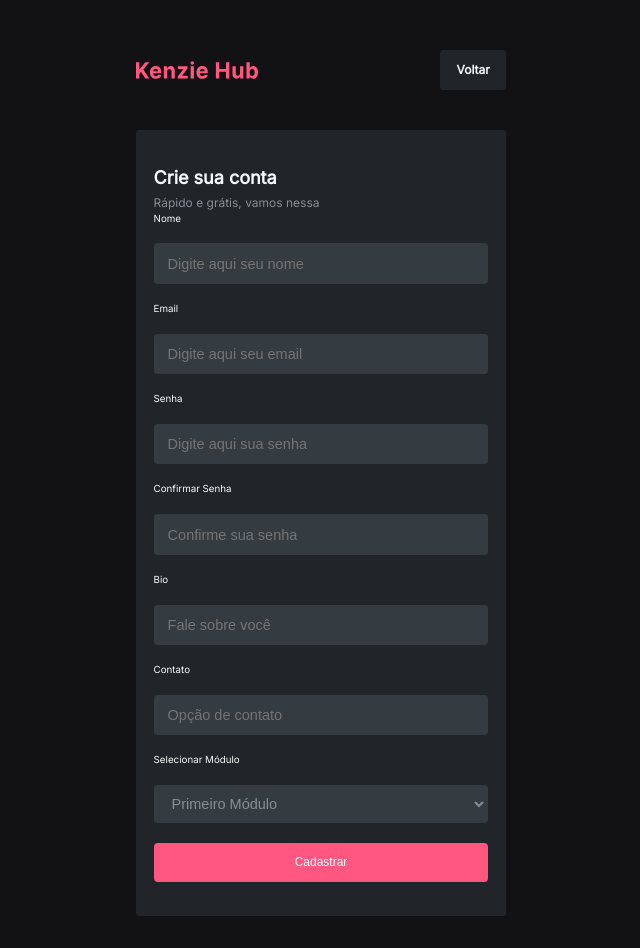
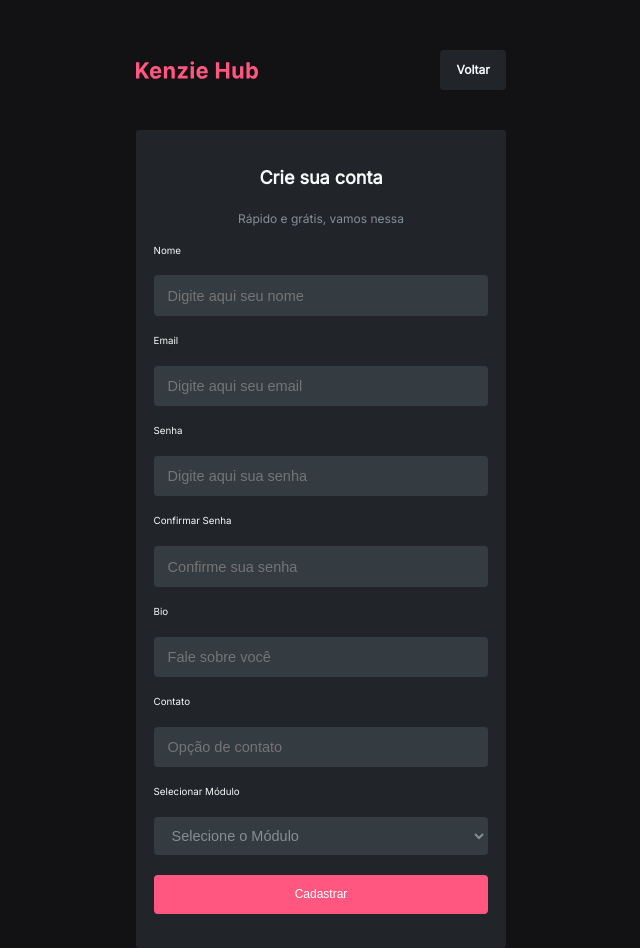
Before and after one commit to Kenzie-Academy-Brasil-Developers/Kenzie-hub-MatheusBirro, a React (Vite) app: page /register in a window 1280 px wide. Shown: the whole page, without its empty margins (319-959 px from the left). Before the commit the page ends 916 px from the top, so only its background shows below. Built offline with nearby package versions, Linux system fonts and the light colour scheme; the HTML template or start-up script is replaced by a standard one.

Commit message:
Feat: Requisições de Login e Register

```diff
--- a/package.json
+++ b/package.json
@@ -10,11 +10,14 @@
     "preview": "vite preview"
   },
   "dependencies": {
+    "@hookform/resolvers": "^3.3.1",
+    "axios": "^1.5.1",
     "react": "^18.2.0",
     "react-dom": "^18.2.0",
     "react-hook-form": "^7.47.0",
     "react-router-dom": "^6.16.0",
-    "sass": "^1.69.0"
+    "sass": "^1.69.0",
+    "zod": "^3.22.4"
   },
   "devDependencies": {
     "@types/react": "^18.2.15",
--- a/src/Components/Forms/RegisterForm/index.jsx
+++ b/src/Components/Forms/RegisterForm/index.jsx
@@ -1,31 +1,49 @@
 import { useForm } from "react-hook-form"
 import { InputForm } from "../input"
 import styles from "./style.module.scss"
+import { zodResolver } from "@hookform/resolvers/zod";
+import { formSchemaRegister } from "../../formSchema";
+import { api } from "../../../Services/api";
+import { useNavigate } from "react-router-dom";
 
 export const RegisterForm = () => {
-    const { register, handleSubmit} = useForm();
+    const navigate = useNavigate()
+
+    const { register, handleSubmit, formState: {errors}} = useForm({
+        resolver: zodResolver(formSchemaRegister)
+    });
+
+    const userRegister =  async (payload) =>{
+        try{
+            const {data} = await api.post("users", payload)
+            console.log(data);
+            navigate("/")
+        }catch (error){
+            console.log(error);
+        }
+    }
 
     const submit = (payload) => {
-        console.log(payload)
+        userRegister(payload)
     }
 
     return(
         <form className={styles.form__container} onSubmit={handleSubmit(submit)}>
-            <InputForm label="Nome" type="text" placeholder="Digite aqui seu nome" {...register("name")}/>
-            <InputForm label="Email" type="email" placeholder="Digite aqui seu email" {...register("email")}/>
-            <InputForm label="Senha" type="password" placeholder="Digite aqui sua senha" {...register("password")}/>
-            <InputForm label="Confirmar Senha" type="password" placeholder="Confirme sua senha" {...register("password")}/>
-            <InputForm label="Bio" type="text" placeholder="Fale sobre você" {...register("bio")}/>
-            <InputForm label="Contato" type="tel" placeholder="Opção de contato" {...register("contact")}/>
+            <InputForm label="Nome" type="text" placeholder="Digite aqui seu nome" {...register("name")}  error={errors.name}/>
+            <InputForm label="Email" type="email" placeholder="Digite aqui seu email" {...register("email")}  error={errors.email}/>
+            <InputForm label="Senha" type="password" placeholder="Digite aqui sua senha" {...register("password")}  error={errors.password}/>
+            <InputForm label="Confirmar Senha" type="password" placeholder="Confirme sua senha" {...register("confirmPassword")}  error={errors.confirmPassword}/>
+            <InputForm label="Bio" type="text" placeholder="Fale sobre você" {...register("bio")}  error={errors.bio}/>
+            <InputForm label="Contato" type="tel" placeholder="Opção de contato" {...register("contact")}  error={errors.contact}/>
             <label className={styles.label__select} htmlFor="module">Selecionar Módulo</label>
-            <select name="" id="" >
-                <option value="">Primeiro Módulo</option>
-                <option value="">Segundo Módulo</option>
-                <option value="">Terceiro Módulo</option>
-                <option value="">Quarto Módulo</option>
-                <option value="">Quinto Módulo</option>
-                <option value="">Sexto Módulo</option>
+            <select name="course_module" id="course_module" {...register("course_module")} error={errors.course_module}>
+                <option value="">Selecione o Módulo</option>
+                <option value="Primeiro módulo (Introdução ao Frontend)">Primeiro Módulo</option>
+                <option value="Segundo módulo (Frontend Avançado)">Segundo Módulo</option>
+                <option value="Terceiro módulo (Introdução ao Backend)">Terceiro Módulo</option>
+                <option value="Quarto módulo (Backend Avançado)">Quarto Módulo</option>
             </select>
+            {errors.course_module? <small>{errors.course_module.message}</small> : null}
             <button type="submit">Cadastrar</button>
         </form>
     )
--- a/src/Components/Forms/input/index.jsx
+++ b/src/Components/Forms/input/index.jsx
@@ -1,11 +1,12 @@
 import { forwardRef } from "react"
 import styles from "./style.module.scss"
 
-export const InputForm = forwardRef (({label, id, ...rest}, ref) => {
+export const InputForm = forwardRef (({label, id, error, ...rest}, ref) => {
     return(
         <>
             <label htmlFor={id} className={styles.login__label}>{label}</label>
             <input className={styles.login__input} ref={ref} {...rest} />
+            {error ? <small>{error.message}</small> : null }
         </>
     )
 })
--- a/src/Components/Forms/loginForm/index.jsx
+++ b/src/Components/Forms/loginForm/index.jsx
@@ -2,18 +2,36 @@ import { useForm } from "react-hook-form"
 import { InputForm } from "../input"
 import { Link } from "react-router-dom";
 import styles from "./style.module.scss"
+import { zodResolver } from "@hookform/resolvers/zod"
+import { formSchemaLogin } from "../../formSchema";
+import { useNavigate } from "react-router-dom";
+import { api } from "../../../Services/api";
 
 export const LoginForm = () => {
-    const { register, handleSubmit} = useForm();
+    const navigate = useNavigate()
+
+    const { register, handleSubmit, formState: {errors}} = useForm({
+        resolver: zodResolver(formSchemaLogin),
+    });
+
+    const userLogin = async (payload) =>{
+        try{
+            const {data} = await api.post("sessions", payload)
+            navigate("/dashboard")
+        }catch (error){
+            console.log(error);
+        }
+    }
 
     const submit = (payload) => {
         console.log(payload)
+        userLogin(payload)
     }
 
     return(
         <form className={styles.form__container} onSubmit={handleSubmit(submit)}>
-            <InputForm label="Email" type="email" placeholder="Digite aqui seu email" {...register("email")}/>
-            <InputForm label="Senha" type="password" placeholder="Digite aqui sua senha" {...register("password")}/>
+            <InputForm label="Email" type="email" placeholder="Digite aqui seu email" {...register("email")} error={errors.email}/>
+            <InputForm label="Senha" type="password" placeholder="Digite aqui sua senha" {...register("password")} error={errors.password}/>
             <button type="submit">Entrar</button>
             <small>Ainda não possui uma conta?</small>
             <Link to="/register" className={styles.btn__navigate}>Cadastre-se</Link>
--- /dev/null
+++ b/src/Components/formSchema.js
@@ -0,0 +1,42 @@
+import { z } from "zod";
+
+export const formSchemaLogin = z.object({
+    email: z
+    .string()
+    .nonempty("Email é obrigatório"),
+    password: z
+    .string()
+    .nonempty("Senha é obrigatório"),
+})
+
+export const formSchemaRegister = z.object({
+    name: z
+    .string()
+    .nonempty("Nome é obrigatório"),
+    email: z
+    .string()
+    .nonempty("Email é obrigatório")
+    .email("Forneça um email válido"),
+    password: z
+    .string()
+    .nonempty("Senha é obrigatório")
+    .min(8, "É necessário ter pelo menos 8 caracteres")
+    .regex(/(?=.*[A-Z])/, "É necessário conter pelo menos uma letra maiúscula")
+    .regex(/(?=.*[a-z])/, "É necessário conter pelo menos uma letra minúscula")
+    .regex(/(?=.*[0-9])/, "É necessário conter pelo menos um digito"),
+    confirmPassword: z
+    .string()
+    .nonempty("É necessário confirmar a senha"),
+    bio: z
+    .string()
+    .nonempty("Bio é obrigatória"),
+    contact: z
+    .string()
+    .nonempty("Contato é obrigatório"),
+    course_module: z
+    .string()
+    .nonempty("Módulo é obrigatório"),
+}).refine(({password, confirmPassword}) => password === confirmPassword, {
+        message: "As senhas não correspondem",
+        path: ["confirmPassword"],
+    })
--- a/src/Pages/registerPage/index.jsx
+++ b/src/Pages/registerPage/index.jsx
@@ -11,8 +11,10 @@ export const RegisterPage = () =>{
             <Link className={styles.header__btn} to="/">Voltar</Link>
         </div>
         <main className={styles.main__register}>
-            <h2>Crie sua conta</h2>
-            <small>Rápido e grátis, vamos nessa</small>
+            <div>
+                <h2>Crie sua conta</h2>
+                <small>Rápido e grátis, vamos nessa</small>
+            </div>
             <RegisterForm />
         </main>
         </>
--- a/src/Pages/registerPage/style.module.scss
+++ b/src/Pages/registerPage/style.module.scss
@@ -30,6 +30,12 @@
     padding: 2.0987rem 1.0994rem;
     border-radius: 0.1999rem;
     box-sizing: border-box;
+    div{
+        text-align: center;
+        display: flex;
+        flex-direction: column;
+        gap: 1rem;
+        padding-bottom: 1rem;
         h2{
             color: var(--color-grey-0);
             font-size: var(--font-size-1);
@@ -43,3 +49,5 @@
             line-height: 1.375rem;
         }
     }
+
+}
--- /dev/null
+++ b/src/Services/api.js
@@ -0,0 +1,6 @@
+import axios from "axios"
+
+export const api = axios.create({
+    baseURL: "https://kenziehub.herokuapp.com/",
+    timeout: 8000,
+})
```
Also changed, not shown: 1 other file (tests, documents, lock files or other folders). Lines whose indentation alone changed are shown as unchanged.
